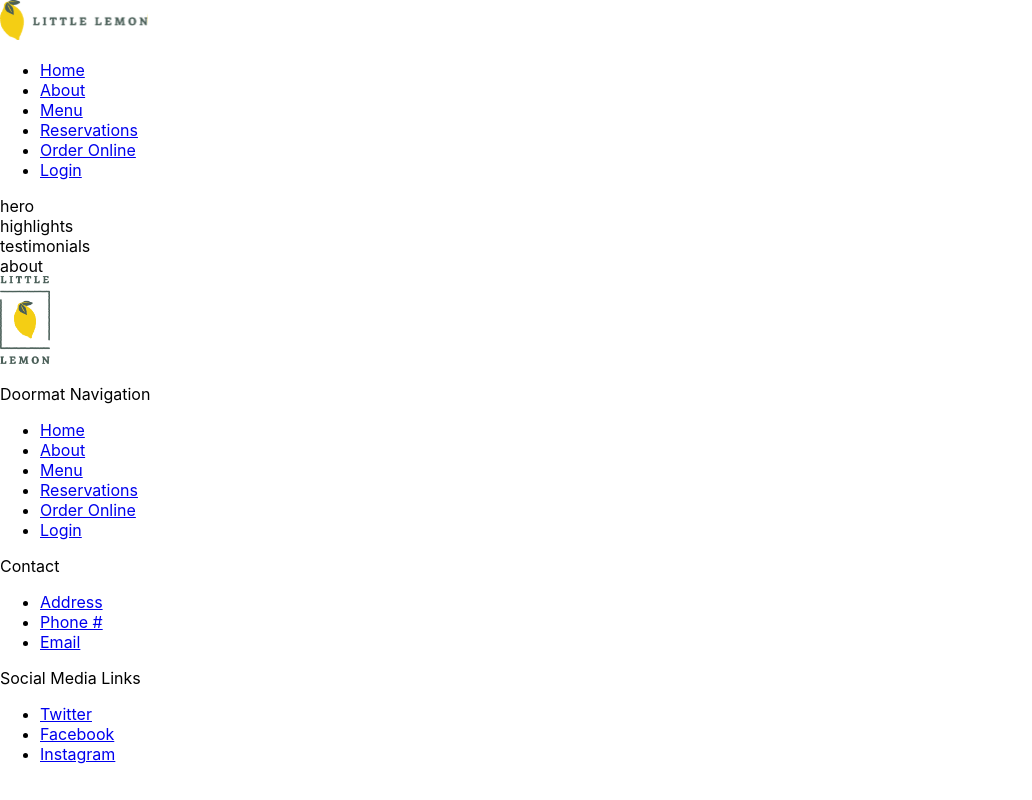
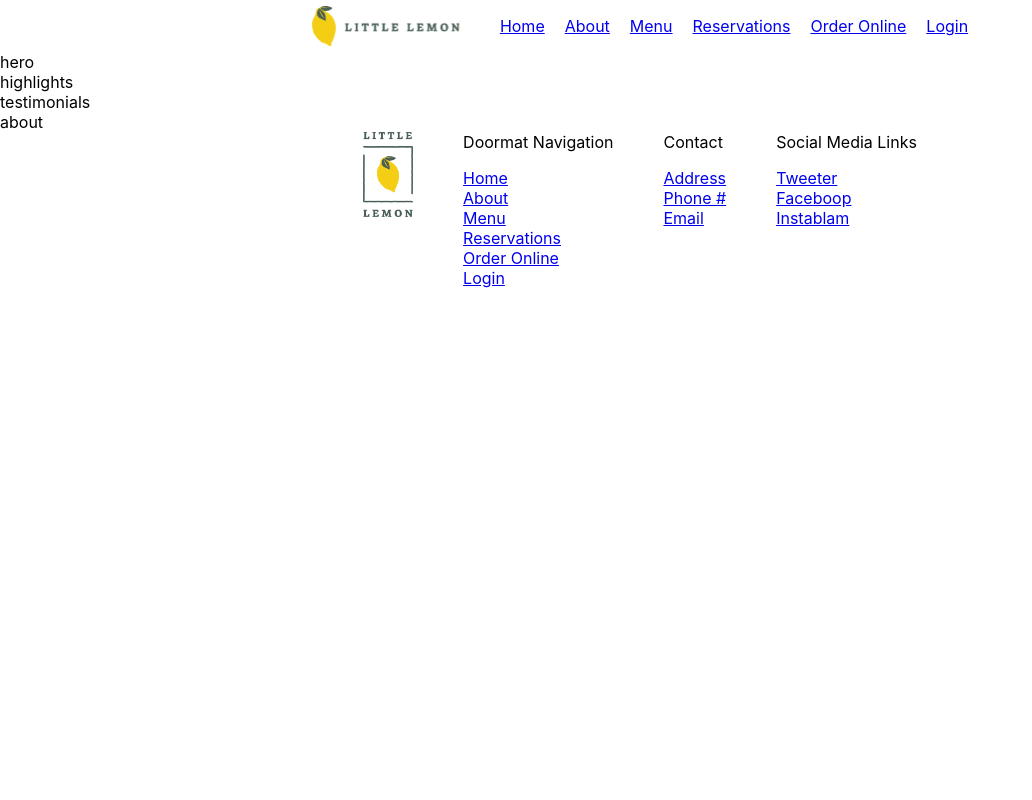
Before and after one commit to dimorphik/meta-front-end-capstone, a React (Create React App) app: page / in a window 1280 px wide. Shown: the whole page, without its empty margins (0-1032 px from the left). Built offline with nearby package versions, Linux system fonts and the light colour scheme.

Commit message:
CSS and revised markup for header and footer

```diff
--- a/src/App.css
+++ b/src/App.css
@@ -7,32 +7,55 @@
   pointer-events: none;
 }
 
-@media (prefers-reduced-motion: no-preference) {
-  .App-logo {
-    animation: App-logo-spin infinite 20s linear;
-  }
+.header-nav {
+  display: flex;
+  justify-content: center;
 }
 
-.App-header {
-  background-color: #282c34;
-  min-height: 100vh;
-  display: flex;
-  flex-direction: column;
-  align-items: center;
-  justify-content: center;
-  font-size: calc(10px + 2vmin);
-  color: white;
+.header-logo {
+  display: block;
+  margin-right: 40px;
 }
 
-.App-link {
-  color: #61dafb;
+.header-nav ul {
+  list-style-type: none;
+  padding-left: 0;
 }
 
-@keyframes App-logo-spin {
-  from {
-    transform: rotate(0deg);
-  }
-  to {
-    transform: rotate(360deg);
-  }
+.header-nav li {
+  display: inline-block;
+  margin: 0 20px 0 0;
 }
+
+.header-nav li:last-child {
+  margin-right: 0;
+}
+
+footer {
+  display: flex;
+  justify-content: center;
+}
+
+.footer-logo {
+  display: block;
+  width: 50px;
+  height: 85px;
+  margin: 0 50px 0 0;
+}
+
+footer section {
+  margin-right: 50px;
+}
+
+footer section:last-child {
+  margin-right: 0;
+}
+
+.footer-section-title {
+  margin: 0;
+}
+
+footer ul {
+  list-style-type: none;
+  padding: 0;
+}
--- a/src/components/Footer.jsx
+++ b/src/components/Footer.jsx
@@ -1,9 +1,9 @@
 const Footer = () => {
   return (
     <footer>
-      <img src="/assets/images/Asset 20@4x.png" alt="Little Lemon Logo" width="50" />
-      <div>
-        <p>Doormat Navigation</p>
+      <img className="footer-logo" src="/assets/images/Asset 20@4x.png" alt="Little Lemon Logo" />
+      <section>
+        <p className="footer-section-title">Doormat Navigation</p>
         <ul>
           <li>
             <a href="#">Home</a>
@@ -24,9 +24,9 @@ const Footer = () => {
             <a href="#">Login</a>
           </li>
         </ul>
-      </div>
-      <div>
-        <p>Contact</p>
+      </section>
+      <section>
+        <p className="footer-section-title">Contact</p>
         <ul>
           <li>
             <a href="#">Address</a>
@@ -38,21 +38,21 @@ const Footer = () => {
             <a href="#">Email</a>
           </li>
         </ul>
-      </div>
-      <div>
-        <p>Social Media Links</p>
+      </section>
+      <section>
+        <p className="footer-section-title">Social Media Links</p>
         <ul>
           <li>
-            <a href="#">Twitter</a>
+            <a href="#">Tweeter</a>
           </li>
           <li>
-            <a href="#">Facebook</a>
+            <a href="#">Faceboop</a>
           </li>
           <li>
-            <a href="#">Instagram</a>
+            <a href="#">Instablam</a>
           </li>
         </ul>
-      </div>
+      </section>
     </footer>
   );
 };
--- a/src/components/Header.jsx
+++ b/src/components/Header.jsx
@@ -1,8 +1,8 @@
 const Header = () => {
   return (
     <header>
-      <nav>
-        <img src="/assets/images/Logo.svg" alt="Little Lemon Logo"></img>
+      <nav class="header-nav">
+        <img className="header-logo" src="/assets/images/Logo.svg" alt="Little Lemon Logo"></img>
         <ul>
           <li>
             <a href="#">Home</a>
```
